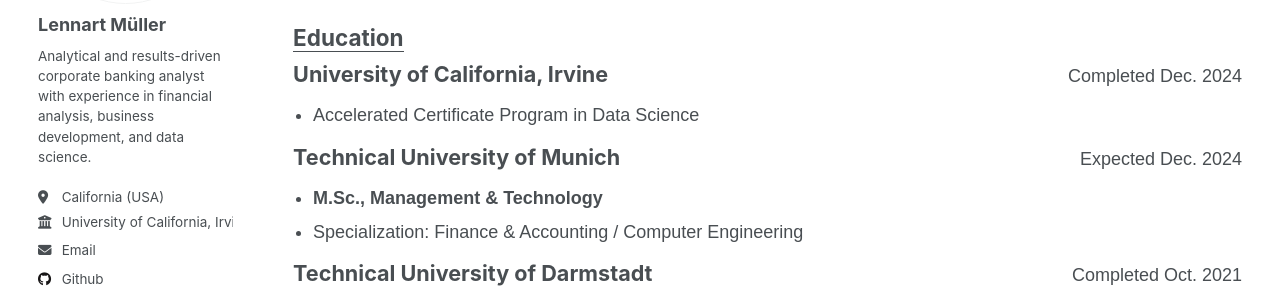
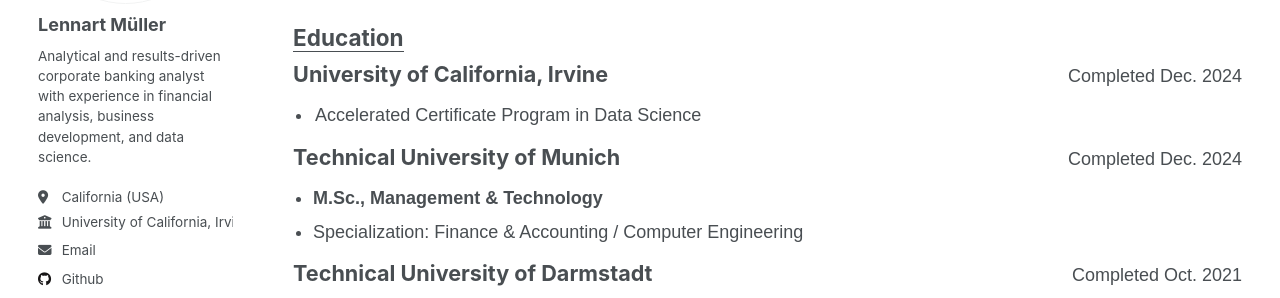
Before and after one commit to lennartmueller123/lennartmueller123.github.io, a Jekyll site: the page built from _pages/cv.html, in a window 1280 px wide and 900 px high. Shown: the part 277-575 px from the top of the window. Built offline with Jekyll 4.4.1, drawn with Linux system fonts in a browser that asks for light colours.

Commit message:
Update cv.html
indent

```diff
--- a/_pages/cv.html
+++ b/_pages/cv.html
@@ -68,14 +68,14 @@
                 <p>Completed Dec. 2024</p>
             </div>
             <ul>
-                <li>Accelerated Certificate Program in Data Science</li>
+                <li style="text-indent: 2px;">Accelerated Certificate Program in Data Science</li>
             </ul>
         </div>
 
         <div class="entry">
             <div class="entry-header">
                 <h3>Technical University of Munich</h3>
-                <p>Expected Dec. 2024</p>
+                <p>Completed Dec. 2024</p>
             </div>
             <ul>
                 <li><strong>M.Sc., Management & Technology</strong></li>
```
